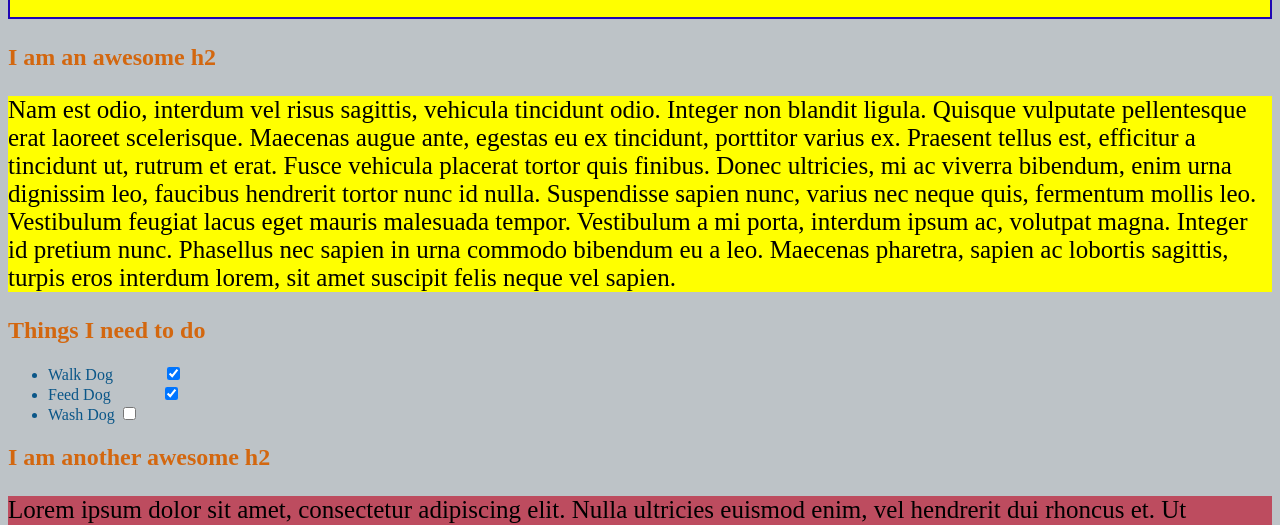
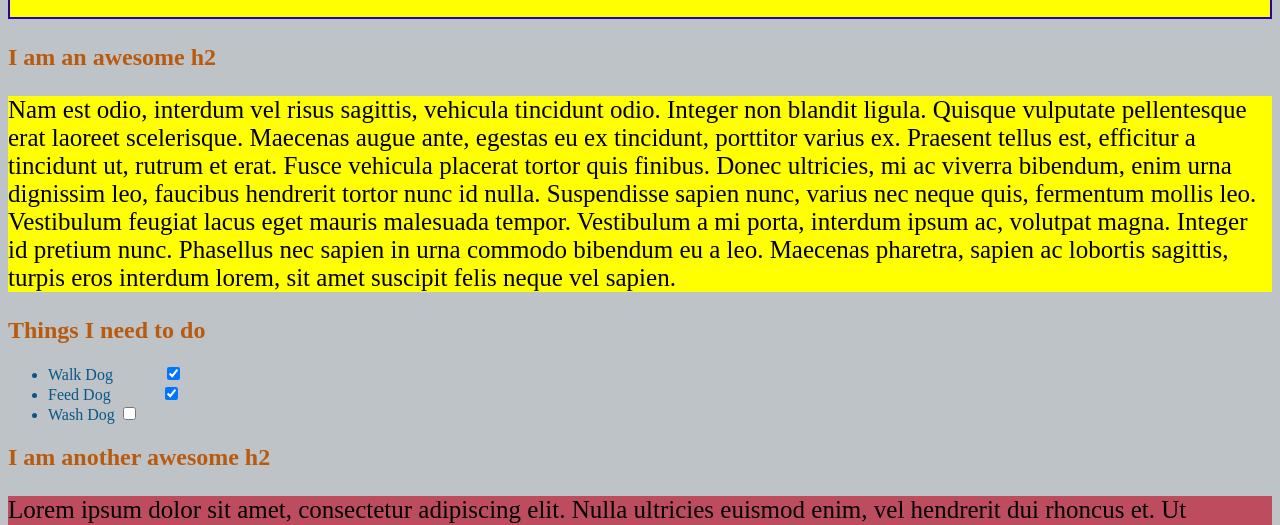
Before and after one commit to StephanieCalleja/stephgraphics.github.io, a plain HTML site: page task5.html in a window 1280 px wide. Shown: the part 262-787 px from the top of the page. Drawn offline with Linux system fonts and the light colour scheme.

Commit message:
Update task5.css
task5.css

```diff
--- a/task5.css
+++ b/task5.css
@@ -16,7 +16,7 @@
 /* Make all <h2> elements orange */
 h2{
 
-    color:rgb(211, 103, 15);
+    color:rgb(185, 90, 13);
 
 }
 
```
